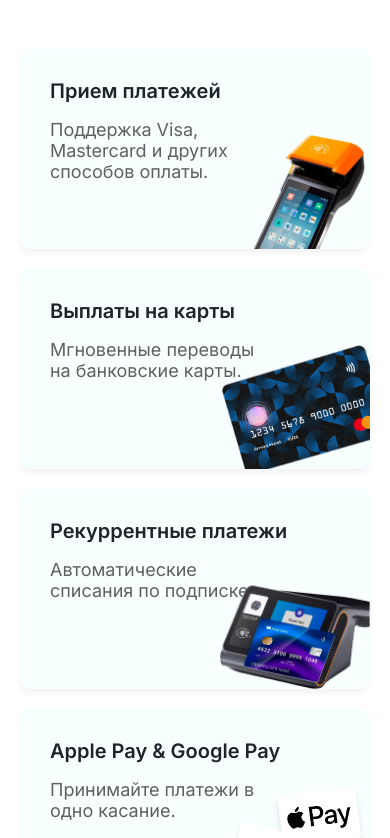
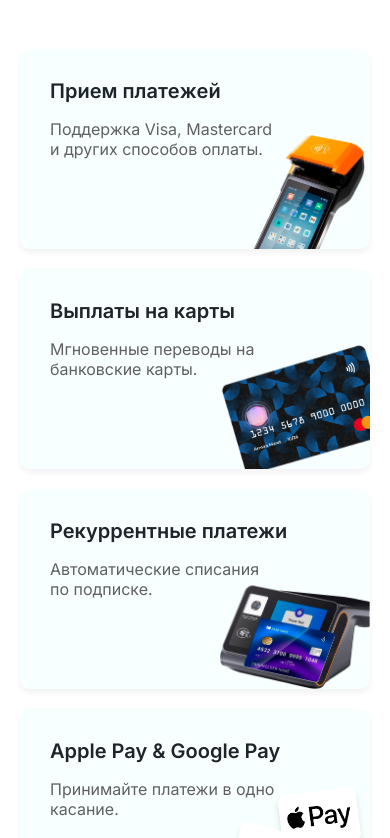
Before and after one commit to zhakasov-bm/KomoPay, a React (Vite) app: page / in a window 390 px wide. Shown: the part 2677-3515 px from the top of the page. Built offline with nearby package versions, Linux system fonts and the light colour scheme.

Commit message:
Fix text

```diff
--- a/src/index.css
+++ b/src/index.css
@@ -555,6 +555,10 @@
     width: 150px;
   }
 
+  .card-content p {
+    font-size: 16px;
+  }
+
   .partners-logo {
     grid-template-columns: repeat(2, 1fr);
   }
```
